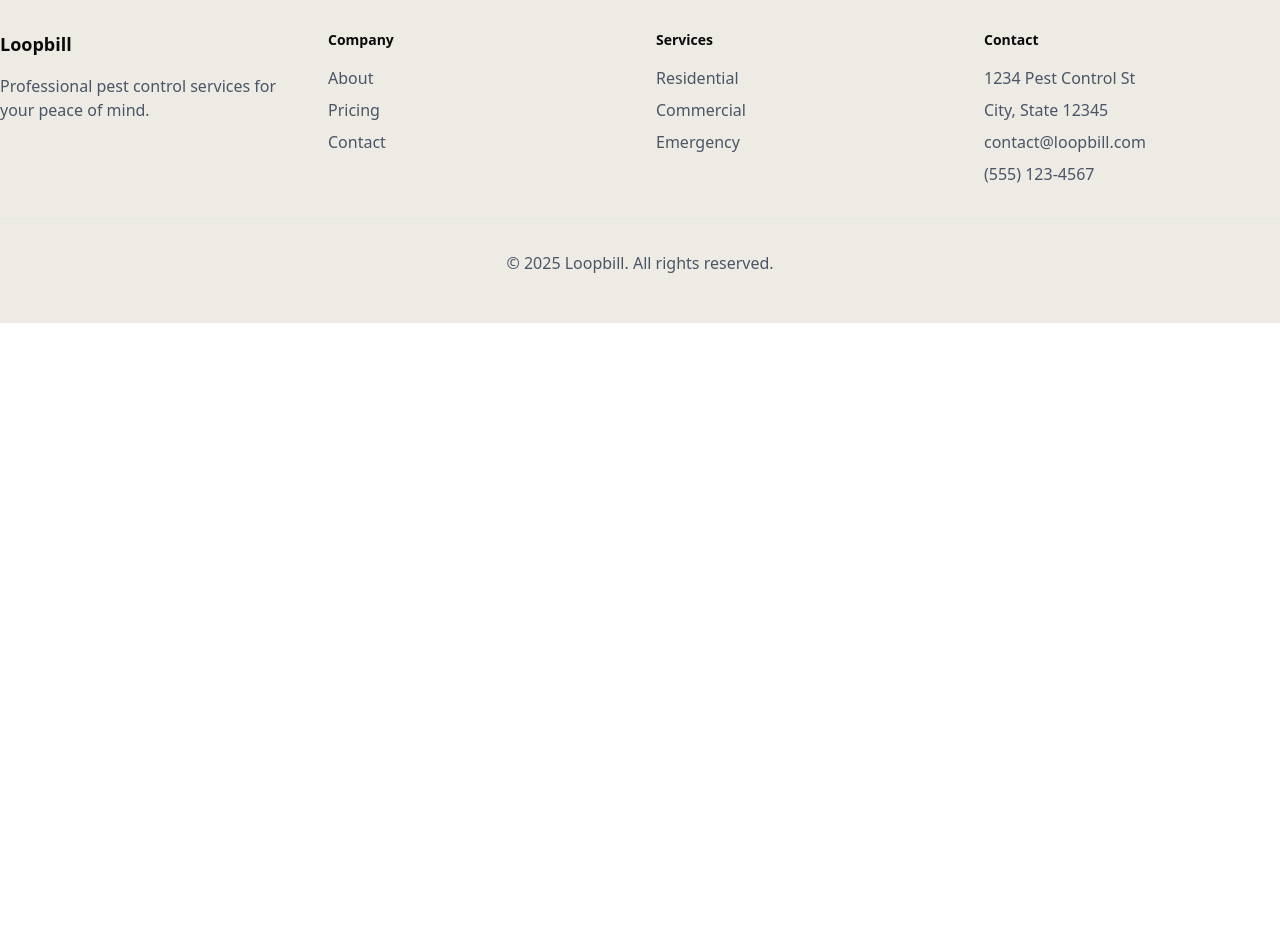
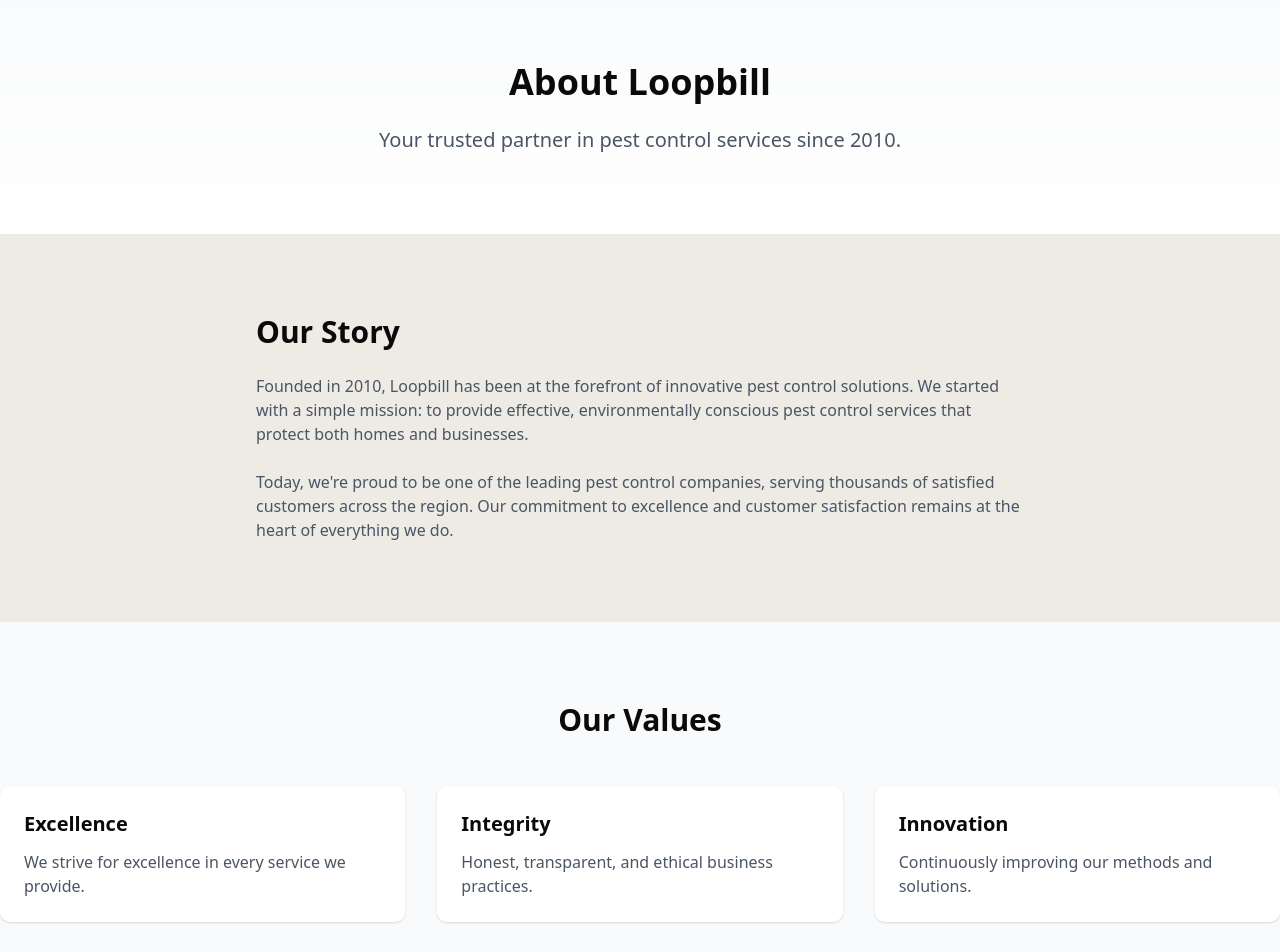
Before and after one commit to vinit-churi/loopbill, a Next.js app: page / in a window 1280 px wide. Shown: the part 1640-2592 px from the top of the page. Before the commit the page ends 1963 px from the top, so only its background shows below. Built offline with nearby package versions, Linux system fonts and the light colour scheme.

Commit message:
feat(home): add about section and improve formatting
Added a new "About Loopbill" section to the home page, including story and values sections. Improved code formatting for better readability and consistency.

```diff
--- a/src/app/(customer)/(home)/page.tsx
+++ b/src/app/(customer)/(home)/page.tsx
@@ -1,4 +1,4 @@
-import {Button} from "@/components/ui/button";
+import { Button } from "@/components/ui/button";
 import Link from "next/link";
 
 export default function Home() {
@@ -12,8 +12,8 @@
               Professional Pest Control Solutions
             </h1>
             <p className="text-xl text-gray-600 mb-8">
-              Protect your home and business from unwanted pests with our expert services.
-              Professional, reliable, and guaranteed results.
+              Protect your home and business from unwanted pests with our expert
+              services. Professional, reliable, and guaranteed results.
             </p>
             <div className="flex flex-col sm:flex-row gap-4 justify-center">
               <Button className="btn-primary">Get Free Quote</Button>
@@ -28,24 +28,32 @@
         <div className="max-w-7xl mx-auto">
           <div className="text-center mb-16">
             <h2 className="text-3xl font-bold mb-4">Why Choose Loopbill?</h2>
-            <p className="text-gray-600">Expert pest control services you can trust</p>
+            <p className="text-gray-600">
+              Expert pest control services you can trust
+            </p>
           </div>
           <div className="grid grid-cols-1 md:grid-cols-3 gap-8">
             {[
               {
                 title: "Expert Team",
-                description: "Our certified professionals have years of experience in pest control."
+                description:
+                  "Our certified professionals have years of experience in pest control.",
               },
               {
                 title: "24/7 Service",
-                description: "Emergency pest control services available around the clock."
+                description:
+                  "Emergency pest control services available around the clock.",
               },
               {
                 title: "Guaranteed Results",
-                description: "We stand behind our work with a 100% satisfaction guarantee."
-              }
+                description:
+                  "We stand behind our work with a 100% satisfaction guarantee.",
+              },
             ].map((feature, index) => (
-              <div key={index} className="p-6 bg-white rounded-lg shadow-sm border border-gray-100">
+              <div
+                key={index}
+                className="p-6 bg-white rounded-lg shadow-sm border border-gray-100"
+              >
                 <h3 className="text-xl font-semibold mb-3">{feature.title}</h3>
                 <p className="text-gray-600">{feature.description}</p>
               </div>
@@ -57,20 +65,96 @@
       {/* CTA Section */}
       <section className="relative bg-primary py-20 overflow-hidden">
         <div className="absolute inset-0">
-          <div className="absolute inset-0" style={{
+          <div
+            className="absolute inset-0"
+            style={{
               backgroundImage: `radial-gradient(circle at 1px 1px, rgba(255,255,255,0.15) 1px, transparent 0)`,
-            backgroundSize: '24px 24px'
-          }} />
+              backgroundSize: "24px 24px",
+            }}
+          />
         </div>
         <div className="max-w-7xl mx-auto relative z-10">
           <div className="max-w-3xl mx-auto text-center text-white">
             <h2 className="text-3xl font-bold mb-6">Ready to Get Started?</h2>
             <p className="text-lg mb-8 opacity-90">
-              Contact us today for a free inspection and quote. Protect your property from pests!
+              Contact us today for a free inspection and quote. Protect your
+              property from pests!
             </p>
-            <Button size="lg" className="bg-white text-primary hover:bg-gray-100">
+            <Button
+              size="lg"
+              className="bg-white text-primary hover:bg-gray-100"
+            >
               Contact Us Now
             </Button>
+          </div>
+        </div>
+      </section>
+
+      {/* about section */}
+      <section className="flex flex-col bg-[#edebe4]">
+        {/* Hero Section */}
+        <div className="bg-gradient-to-b from-gray-50 to-white py-20">
+          <div className="max-w-7xl mx-auto">
+            <div className="max-w-3xl mx-auto text-center">
+              <h1 className="text-4xl font-bold mb-6 heading-gradient">
+                About Loopbill
+              </h1>
+              <p className="text-xl text-gray-600">
+                Your trusted partner in pest control services since 2010.
+              </p>
+            </div>
+          </div>
+        </div>
+
+        {/* Story Section */}
+        <div className="py-20">
+          <div className="max-w-7xl mx-auto">
+            <div className="max-w-3xl mx-auto">
+              <h2 className="text-3xl font-bold mb-6">Our Story</h2>
+              <p className="text-gray-600 mb-6">
+                Founded in 2010, Loopbill has been at the forefront of
+                innovative pest control solutions. We started with a simple
+                mission: to provide effective, environmentally conscious pest
+                control services that protect both homes and businesses.
+              </p>
+              <p className="text-gray-600">
+                Today, we're proud to be one of the leading pest control
+                companies, serving thousands of satisfied customers across the
+                region. Our commitment to excellence and customer satisfaction
+                remains at the heart of everything we do.
+              </p>
+            </div>
+          </div>
+        </div>
+
+        {/* Values Section */}
+        <div className="bg-gray-50 py-20">
+          <div className="max-w-7xl mx-auto">
+            <h2 className="text-3xl font-bold mb-12 text-center">Our Values</h2>
+            <div className="grid grid-cols-1 md:grid-cols-3 gap-8">
+              {[
+                {
+                  title: "Excellence",
+                  description:
+                    "We strive for excellence in every service we provide.",
+                },
+                {
+                  title: "Integrity",
+                  description:
+                    "Honest, transparent, and ethical business practices.",
+                },
+                {
+                  title: "Innovation",
+                  description:
+                    "Continuously improving our methods and solutions.",
+                },
+              ].map((value, index) => (
+                <div key={index} className="bg-white p-6 rounded-lg shadow-sm">
+                  <h3 className="text-xl font-semibold mb-3">{value.title}</h3>
+                  <p className="text-gray-600">{value.description}</p>
+                </div>
+              ))}
+            </div>
           </div>
         </div>
       </section>
@@ -80,22 +164,57 @@
           <div className="grid grid-cols-1 md:grid-cols-4 gap-8">
             <div>
               <h3 className="text-lg font-semibold mb-4">Loopbill</h3>
-                <p className="text-gray-600">Professional pest control services for your peace of mind.</p>
+              <p className="text-gray-600">
+                Professional pest control services for your peace of mind.
+              </p>
             </div>
             <div>
               <h4 className="text-sm font-semibold mb-4">Company</h4>
               <ul className="space-y-2">
-                <li><Link href="/about" className="text-gray-600 hover:text-gray-900">About</Link></li>
-                <li><Link href="/pricing" className="text-gray-600 hover:text-gray-900">Pricing</Link></li>
-                <li><Link href="/contact" className="text-gray-600 hover:text-gray-900">Contact</Link></li>
+                <li>
+                  <Link
+                    href="/about"
+                    className="text-gray-600 hover:text-gray-900"
+                  >
+                    About
+                  </Link>
+                </li>
+                <li>
+                  <Link
+                    href="/pricing"
+                    className="text-gray-600 hover:text-gray-900"
+                  >
+                    Pricing
+                  </Link>
+                </li>
+                <li>
+                  <Link
+                    href="/contact"
+                    className="text-gray-600 hover:text-gray-900"
+                  >
+                    Contact
+                  </Link>
+                </li>
               </ul>
             </div>
             <div>
               <h4 className="text-sm font-semibold mb-4">Services</h4>
               <ul className="space-y-2">
-                <li><a href="#" className="text-gray-600 hover:text-gray-900">Residential</a></li>
-                <li><a href="#" className="text-gray-600 hover:text-gray-900">Commercial</a></li>
-                <li><a href="#" className="text-gray-600 hover:text-gray-900">Emergency</a></li>
+                <li>
+                  <a href="#" className="text-gray-600 hover:text-gray-900">
+                    Residential
+                  </a>
+                </li>
+                <li>
+                  <a href="#" className="text-gray-600 hover:text-gray-900">
+                    Commercial
+                  </a>
+                </li>
+                <li>
+                  <a href="#" className="text-gray-600 hover:text-gray-900">
+                    Emergency
+                  </a>
+                </li>
               </ul>
             </div>
             <div>
@@ -109,7 +228,9 @@
             </div>
           </div>
           <div className="border-t border-gray-200 mt-8 pt-8 text-center text-gray-600">
-            <p>&copy; {new Date().getFullYear()} Loopbill. All rights reserved.</p>
+            <p>
+              &copy; {new Date().getFullYear()} Loopbill. All rights reserved.
+            </p>
           </div>
         </div>
       </footer>
```
Lines whose indentation alone changed are shown as unchanged.
